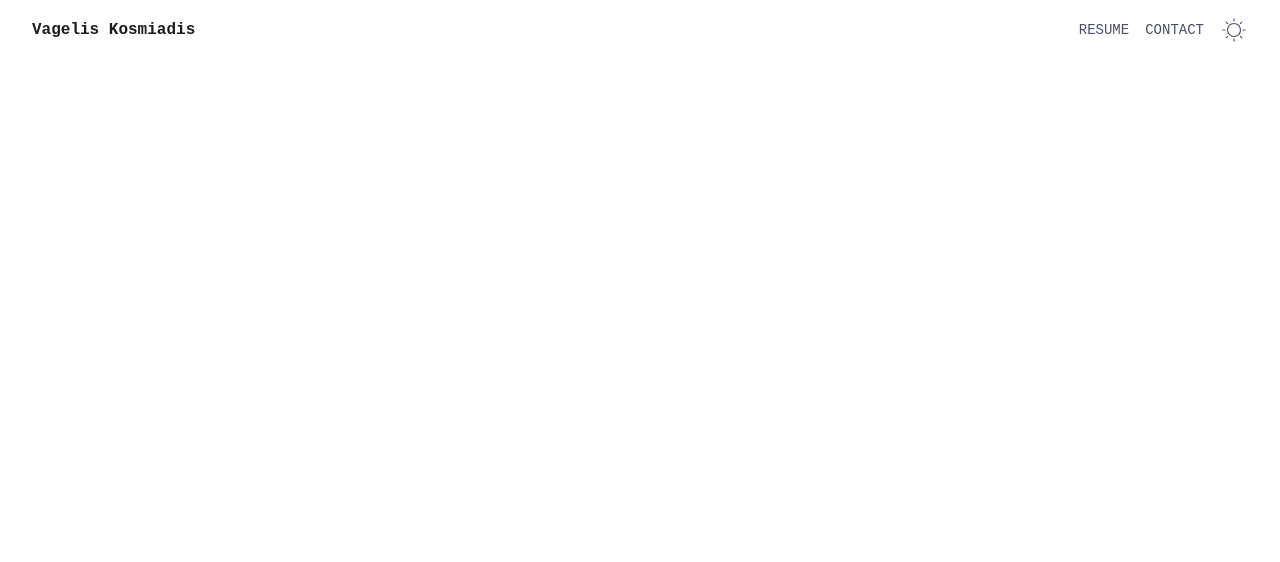
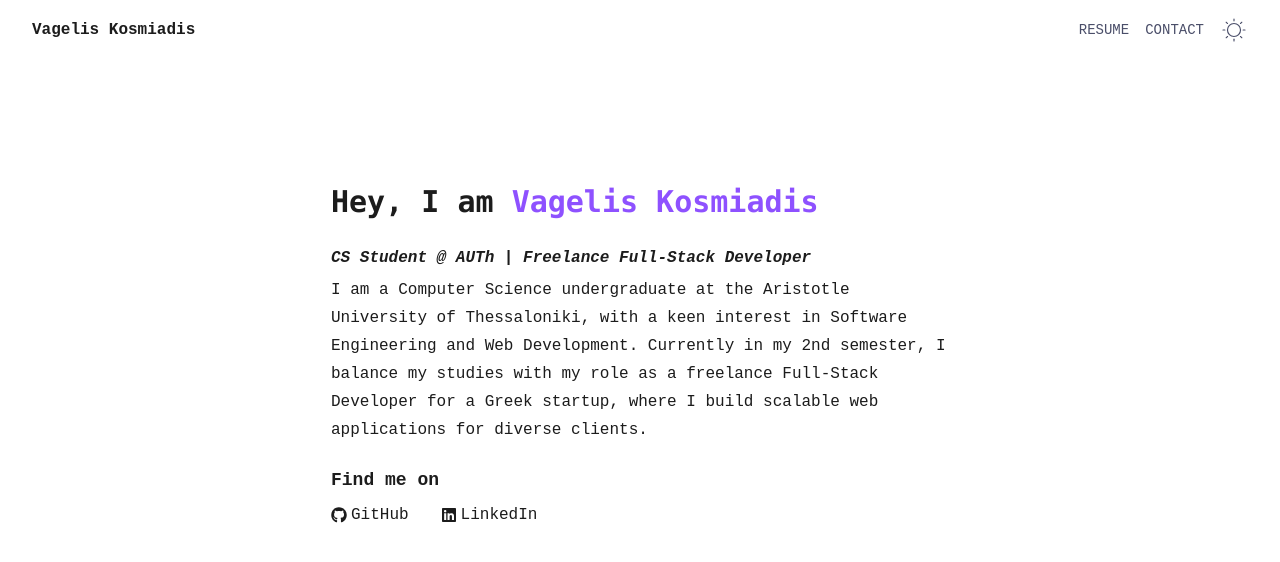
Before and after one commit to kosmiadis/portfolio_2026, a React (Vite) app: page / in a window 1280 px wide. Shown: the top 562 px of the page. Built offline with nearby package versions, Linux system fonts and the light colour scheme; a web font is replaced by a local one.

Commit message:
added hero section

```diff
--- /dev/null
+++ b/src/components/hero.tsx
@@ -0,0 +1,32 @@
+import { data } from "../data"
+
+function HeroSocial () {
+    const { social } = data.hero;
+    return <div className="text-foreground flex flex-col gap-2">
+        <h2 className="text-xl font-semibold">Find me on</h2>
+        <ul className="flex items-center flex-wrap gap-8">
+            {social.map(s => <li className="hover:underline hover:cursor-pointer">
+                <a href={s.link} target={s.target} className="flex gap-1 items-center">
+                    <s.icon />
+                    {s.name}
+                </a>
+            </li>)}
+        </ul>
+    </div>
+}
+
+
+
+export default function Hero () {
+
+    const { title, content } = data.hero;
+
+    return <article className="mt-[20%] flex flex-col gap-6">
+        <h2 className="text-foreground font-mono font-bold text-3xl text-wrap">Hey, I am <span className="text-nowrap text-violet-500">Vagelis Kosmiadis</span></h2>
+        <div className="flex flex-col gap-1">
+            <h1 className="text-foreground font-semibold italic">{title}</h1>
+            <p className="text-foreground">{content}</p>
+        </div>
+        <HeroSocial />
+    </article>
+}
--- a/src/components/layouts/CoreLayout.tsx
+++ b/src/components/layouts/CoreLayout.tsx
@@ -2,6 +2,7 @@ import { twMerge } from "tailwind-merge";
 import type { ThemeType } from "../../store/theme";
 import Footer from "../layout/footer";
 import Header from "../layout/header";
+import Hero from "../hero";
 
 type CoreLayoutPropsType = {
     theme: ThemeType;
@@ -11,8 +12,8 @@ export default function CoreLayout ({ theme }: CoreLayoutPropsType) {
 
     return <div className={twMerge('w-full min-h-screen dark:bg-black duration-100 ', theme)}>
         <Header/>
-        <main className="">
-
+        <main className="px-4 flex-1 flex flex-col gap-5 max-w-[650px] leading-7 mx-auto">
+            <Hero />
         </main>
         <Footer />
     </div>
--- a/src/data.tsx
+++ b/src/data.tsx
@@ -6,6 +6,8 @@ import {
   SiTypescript, SiNextdotjs, SiTailwindcss, SiMongodb, SiPostgresql,
   SiExpress, SiGraphql, SiFirebase, SiFigma, SiRedux, SiVite, SiJest
 } from 'react-icons/si';
+import { FaGithub } from "react-icons/fa";
+import { FaLinkedin } from "react-icons/fa";
 
 interface NavLink {
     text: string;
@@ -16,6 +18,7 @@ interface SocialLink {
     name: string;
     link: string;
     target: string;
+    icon: any;
 }
 
 interface Skill {
@@ -32,7 +35,7 @@ interface SkillsSection {
 interface WorkEntry {
     work_title: string;
     location: string;
-    period: string; // Καλό είναι να υπάρχει και η ημερομηνία
+    period: string;
     highlights: string[];
 }
 
@@ -82,8 +85,8 @@ export const data: DataI = {
         title: "CS Student @ AUTh | Freelance Full-Stack Developer",
         content: "I am a Computer Science undergraduate at the Aristotle University of Thessaloniki, with a keen interest in Software Engineering and Web Development. Currently in my 2nd semester, I balance my studies with my role as a freelance Full-Stack Developer for a Greek startup, where I build scalable web applications for diverse clients.",
         social: [
-            { name: 'GitHub', link: 'https://github.com/kosmiadis', target: "_blank" },
-            { name: 'LinkedIn', link: 'https://www.linkedin.com/in/βαγγέλης-κοσμιάδης-72a6a9360/', target: "_blank" },
+            { icon: FaGithub,  name: 'GitHub', link: 'https://github.com/kosmiadis', target: "_blank" },
+            { icon: FaLinkedin, name: 'LinkedIn', link: 'https://www.linkedin.com/in/βαγγέλης-κοσμιάδης-72a6a9360/', target: "_blank" },
         ]
     },
     resume: {
```
